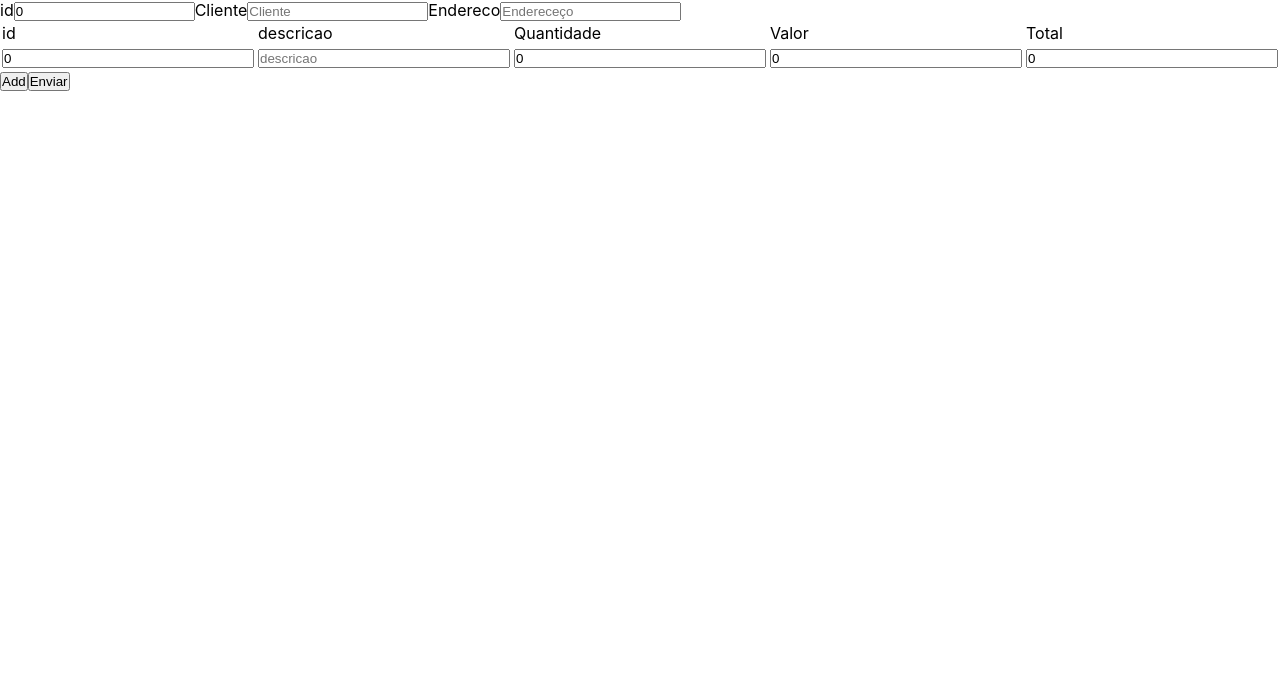
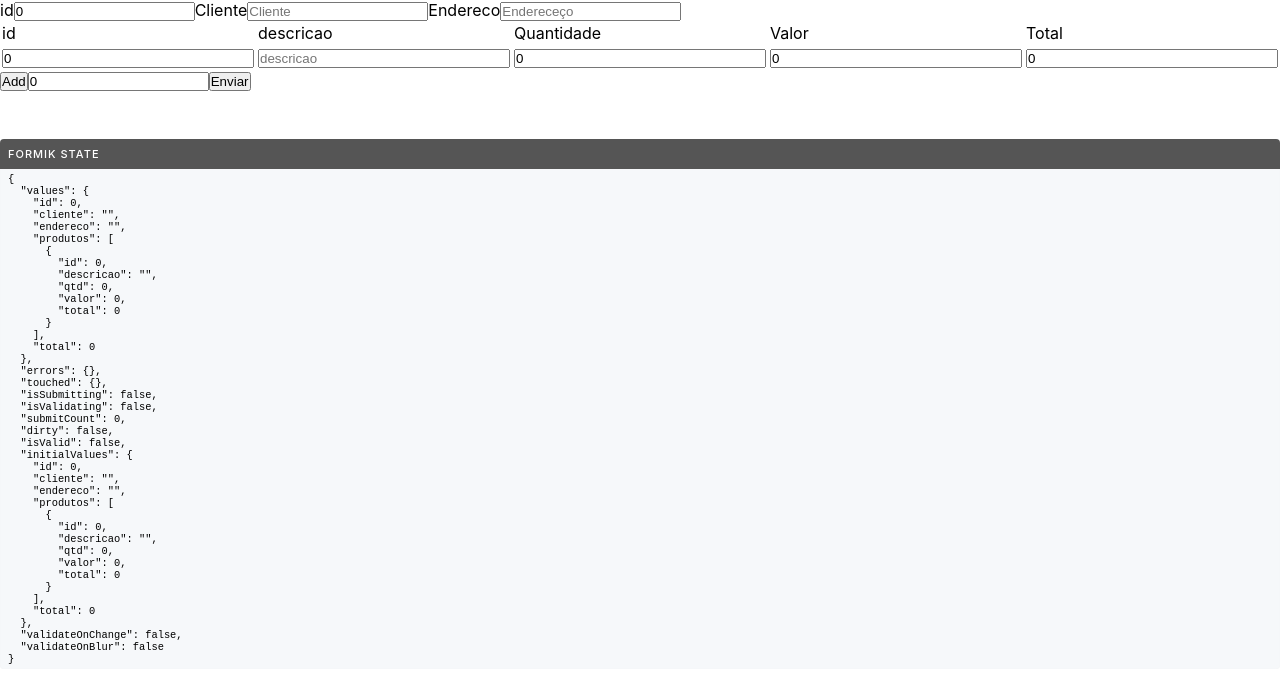
Before and after one commit to wagnerww/Formik-Pedidos-ReactJS, a React (Create React App) app: page /pedido/create in a window 1280 px wide. Shown: the top 698 px of the page. Built offline with nearby package versions, Linux system fonts and the light colour scheme.

Commit message:
first commit

```diff
--- /dev/null
+++ b/src/Components/InputForm/index.js
@@ -0,0 +1,15 @@
+import React from "react";
+import { Field } from "formik";
+
+// import { Container } from './styles';
+
+const InputForm = ({ name, isValid, ...Options }) => (
+  <Field
+    id={name}
+    name={name}
+    className={isValid ? "inputValidator" : null}
+    {...Options}
+  />
+);
+
+export default InputForm;
--- /dev/null
+++ b/src/Components/services/Debug/index.js
@@ -0,0 +1,43 @@
+import React from "react";
+import { FormikConsumer } from "formik";
+
+export const Debug = () => (
+  <div
+    style={{
+      margin: "3rem 0",
+      borderRadius: 4,
+      background: "#f6f8fa",
+
+      boxShadow: "0 0 1px  #eee inset"
+    }}
+  >
+    <div
+      style={{
+        textTransform: "uppercase",
+        fontSize: 11,
+        borderTopLeftRadius: 4,
+        borderTopRightRadius: 4,
+        fontWeight: 500,
+        padding: ".5rem",
+        background: "#555",
+        color: "#fff",
+        letterSpacing: "1px"
+      }}
+    >
+      Formik State
+    </div>
+    <FormikConsumer>
+      {({ validationSchema, validate, onSubmit, ...rest }) => (
+        <pre
+          style={{
+            fontSize: ".65rem",
+            padding: ".25rem .5rem",
+            overflowX: "scroll"
+          }}
+        >
+          {JSON.stringify(rest, null, 2)}
+        </pre>
+      )}
+    </FormikConsumer>
+  </div>
+);
--- a/src/commun/produtos.js
+++ b/src/commun/produtos.js
@@ -1,7 +1,7 @@
-export const produtos = {
+export default {
   id: 0,
   descricao: "",
   qtd: 0,
   valor: 0,
   total: 0
-}
+};
--- /dev/null
+++ b/src/pages/pedidosForm/Produtos/index.js
@@ -0,0 +1,101 @@
+import React, { Component, Fragment } from "react";
+import { FieldArray } from "formik";
+import InputValidator from "../../../commun/elements/inputValidator";
+
+import InputForm from "../../../Components/InputForm/index";
+
+// import { Container } from './styles';
+
+class Produtos extends Component {
+  Subtotal = async (i, e) => {
+    const { handleChange } = this.props;
+    await handleChange(e);
+    const { setFieldValue, values } = this.props;
+    const { produtos } = values;
+    const qtd = produtos[i].qtd;
+    const total = qtd * 10;
+    console.log("values", values);
+    await setFieldValue(`produtos.${i}.total`, total);
+    await setFieldValue(`total`, total);
+  };
+
+  render() {
+    const { values, handleChange, produtos } = this.props;
+    return (
+      <FieldArray
+        name="produtos"
+        render={arrayProdutos => (
+          <Fragment>
+            <div className="table tableCol5">
+              <div className="tableCell">id</div>
+              <div className="tableCell">descricao</div>
+              <div className="tableCell">Quantidade</div>
+              <div className="tableCell">Valor</div>
+              <div className="tableCell">Total</div>
+
+              {values.produtos && values.produtos.length > 0
+                ? values.produtos.map((prod, index) => (
+                    <div key={index} className="table tableCol5">
+                      <div className="tableCell">
+                        <InputForm
+                          type="number"
+                          placeholder="id"
+                          name={`produtos.${index}.id`}
+                          value={prod.id}
+                          onChange={handleChange}
+                        />
+                      </div>
+                      <div className="tableCell">
+                        <InputForm
+                          type="text"
+                          placeholder="descricao"
+                          name={`produtos.${index}.descricao`}
+                          value={prod.descricao}
+                          onChange={handleChange}
+                        />
+                      </div>
+                      <div className="tableCell">
+                        <InputForm
+                          type="text"
+                          placeholder="quantidade"
+                          name={`produtos.${index}.qtd`}
+                          value={prod.qtd}
+                          onChange={e => this.Subtotal(index, e)}
+                        />
+                      </div>
+                      <div className="tableCell">
+                        <InputForm
+                          type="number"
+                          placeholder="valor"
+                          name={`produtos.${index}.valor`}
+                          value={prod.valor}
+                          onChange={e => this.Subtotal(index, e)}
+                        />
+                      </div>
+                      <div className="tableCell">
+                        <InputForm
+                          type="text"
+                          placeholder="total"
+                          name={`produtos.${index}.total`}
+                          value={prod.total}
+                          onChange={handleChange}
+                        />
+                      </div>
+                    </div>
+                  ))
+                : null}
+            </div>
+            <button
+              type="button"
+              onClick={async () => await arrayProdutos.push(produtos)}
+            >
+              Add
+            </button>
+          </Fragment>
+        )}
+      />
+    );
+  }
+}
+
+export default Produtos;
--- a/src/pages/pedidosForm/index.js
+++ b/src/pages/pedidosForm/index.js
@@ -1,57 +1,44 @@
 import React, { Component, Fragment } from "react";
-import { Form, withFormik, FieldArray, Field } from "formik";
-import { produtos } from '../../commun/produtos'
+import { Form, withFormik, FieldArray, Formik } from "formik";
+import produtos from "../../commun/produtos";
 import * as Yup from "yup";
 
 import InputValidator from "../../commun/elements/inputValidator";
+import PedProdutos from "./Produtos";
+import InputForm from "../../Components/InputForm";
 
-// import styles from './styles';
-
-/*const produtos = {
-  id: 0,
-  descricao: "",
-  qtd: 0,
-  valor: 0,
-  total: 0
-};*/
+import { Debug } from "../../Components/services/Debug";
 
 class pedidosForm extends Component {
-  Subtotal = async (i, e) => {
-    const { handleChange } = this.props;
-    await handleChange(e);
-    const { setFieldValue, values } = this.props;
-    const { produtos } = values;
-    console.log("prod", produtos);
-    const qtd = produtos[i].qtd;
-    const total = qtd * 10;
-    await setFieldValue(`produtos[${i}].total`, total);
-    //onst produto = values.produtos[index];
-  };
-
   render() {
-
-    const { handleSubmit, errors, handleChange, values, touched } = this.props;
+    const {
+      handleSubmit,
+      errors,
+      handleChange,
+      values,
+      touched,
+      setFieldValue
+    } = this.props;
 
     return (
-
       <Form>
         {!!errors.id && touched.id && <span>{errors.id}</span>}
         <label htmlFor="">id</label>
-        <InputValidator
+        <InputForm
           type="text"
           placeholder="id"
           name="id"
-          handleChange={handleChange}
+          onChange={handleChange}
           value={values.id}
           isValid={!!errors.id}
         />
         {!!errors.cliente && touched.cliente && <span>{errors.cliente}</span>}
         <label htmlFor="">Cliente</label>
-        <InputValidator
+        <InputForm
           type="text"
           placeholder="Cliente"
           name="cliente"
-          handleChange={handleChange}
+          onChange={handleChange}
           value={values.cliente}
           isValid={!!errors.cliente && touched.cliente}
         />
@@ -59,93 +46,41 @@ class pedidosForm extends Component {
           <span>{errors.endereco}</span>
         )}
         <label htmlFor="">Endereco</label>
-        <InputValidator
+        <InputForm
           type="text"
           placeholder="Endereceço"
           name="endereco"
-          handleChange={handleChange}
+          onChange={handleChange}
           value={values.endereco}
           isValid={!!errors.endereco && touched.endereco}
         />
-        <FieldArray
-          name="produtos"
-          render={arrayProdutos => (
-            <Fragment>
-              <div className="table tableCol5">
-                <div className="tableCell">id</div>
-                <div className="tableCell">descricao</div>
-                <div className="tableCell">Quantidade</div>
-                <div className="tableCell">Valor</div>
-                <div className="tableCell">Total</div>
+        <PedProdutos
+          values={values}
+          handleChange={handleChange}
+          produtos={produtos}
+          setFieldValue={setFieldValue}
+        />
 
-                {values.produtos && values.produtos.length > 0 ? (values.produtos.map((prod, index) => (
-                  <div key={index} className="table tableCol5">
-                    <div className="tableCell">
-                      <InputValidator
-                        type="number"
-                        placeholder="id"
-                        name={`produtos.${index}.id`}
-                        value={prod.id}
-                        handleChange={handleChange}
-                      />
-                    </div>
-                    <div className="tableCell">
-                      <InputValidator
-                        type="text"
-                        placeholder="descricao"
-                        name={`produtos.${index}.descricao`}
-                        value={prod.descricao}
-                        handleChange={handleChange}
-                      />
-                    </div>
-                    <div className="tableCell">
-                      <InputValidator
-                        type="text"
-                        placeholder="quantidade"
-                        name={`produtos.${index}.qtd`}
-                        value={prod.qtd}
-                        handleChange={e => this.Subtotal(index, e)}
-                      />
-                    </div>
-                    <div className="tableCell">
-                      <InputValidator
-                        type="number"
-                        placeholder="valor"
-                        name={`produtos.${index}.valor`}
-                        value={prod.valor}
-                        handleChange={e => this.Subtotal(index, e)}
-                      />
-                    </div>
-                    <div className="tableCell">
-                      <InputValidator
-                        type="text"
-                        placeholder="total"
-                        name={`produtos.${index}.total`}
-                        value={prod.total}
-                        handleChange={handleChange}
-                      />
-                    </div>
-                  </div>
-                ))) : (null)}
-              </div>
-              <button type="button" onClick={async () => await arrayProdutos.push(produtos)}>
-                Add
-              </button>
-            </Fragment>
-          )}
+        <InputForm
+          type="text"
+          placeholder="total"
+          name="total"
+          value={values.total}
         />
 
         <button type="submit">Enviar</button>
+        <Debug />
       </Form>
     );
   }
 }
 export default withFormik({
-  mapPropsToValues: (props) => ({
+  mapPropsToValues: props => ({
     id: 0,
     cliente: "",
     endereco: "",
-    produtos: [produtos]
+    produtos: [produtos],
+    total: 0
   }),
 
   validateOnBlur: false,
```
